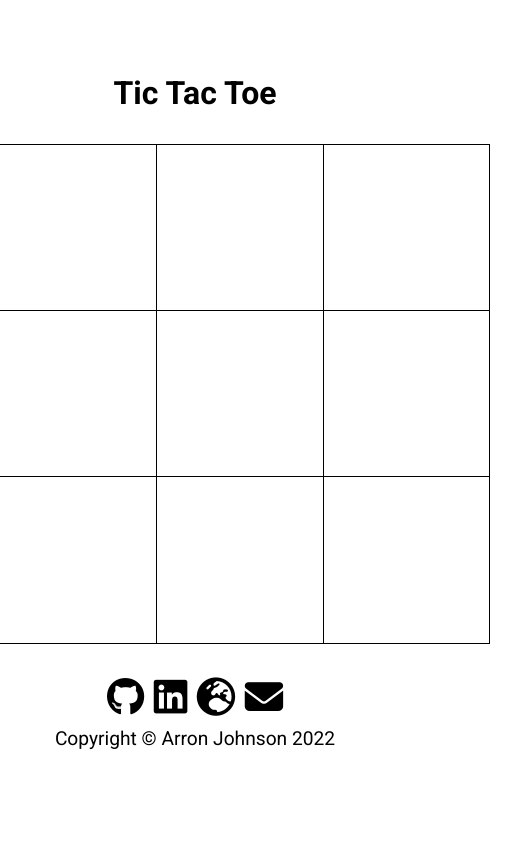
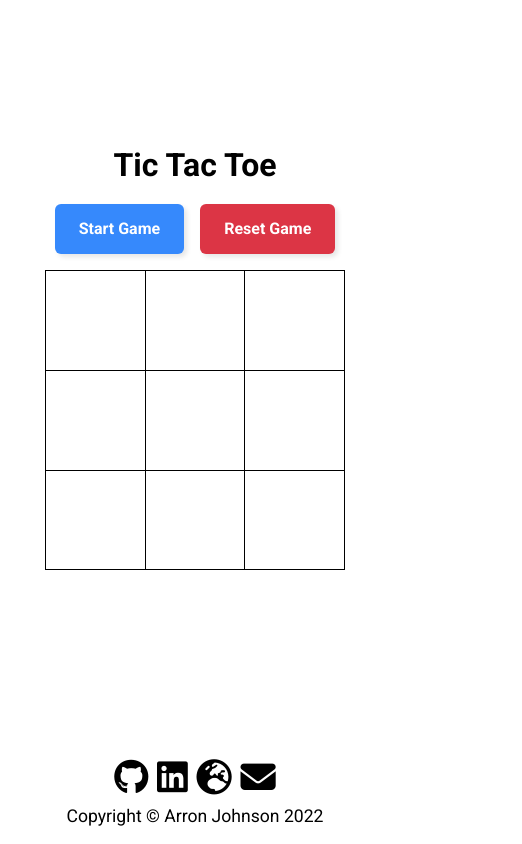
Before and after one commit to arronjohnson/tic-tac-toe, a plain HTML site: page index.html in a window 390 px wide. Shown: the whole page, 522 px wide, since content can reach past the window. Drawn offline with Linux system fonts and the light colour scheme.

Commit message:
Add mobile/iOS layouts

```diff
--- a/css/styles.css
+++ b/css/styles.css
@@ -17,10 +17,12 @@ html {
 }
 
 body {
-  display: grid;
+  align-items: center;
+  display: flex;
+  flex-direction: column;
   font-family: "Roboto", sans-serif;
+  justify-content: center;
   min-height: 100%;
-  place-content: center;
 }
 
 a {
@@ -194,3 +196,60 @@ button.reset:active {
 .footer-text {
   margin-top: 8px;
 }
+
+@media (max-width: 1100px) {
+  .header {
+    margin-top: auto;
+  }
+
+  .controls,
+  .status {
+    display: flex;
+    justify-content: center;
+  }
+
+  main {
+    grid-template-columns: unset;
+  }
+
+  .grid-container {
+    height: 400px;
+    width: 400px;
+  }
+
+  .status {
+    height: 2rem;
+  }
+
+  .footer {
+    margin-top: auto;
+  }
+}
+
+@media (max-width: 700px) {
+  .modal-content {
+    padding: 20px;
+  }
+
+  .header h1 {
+    margin-bottom: 20px;
+  }
+
+  main {
+    gap: 16px;
+  }
+
+  .grid-container {
+    height: 300px;
+    width: 300px;
+  }
+
+  .status {
+    font-size: 1.5rem;
+    height: 1.5rem;
+  }
+
+  .footer {
+    font-size: 1.1rem;
+  }
+}
```
